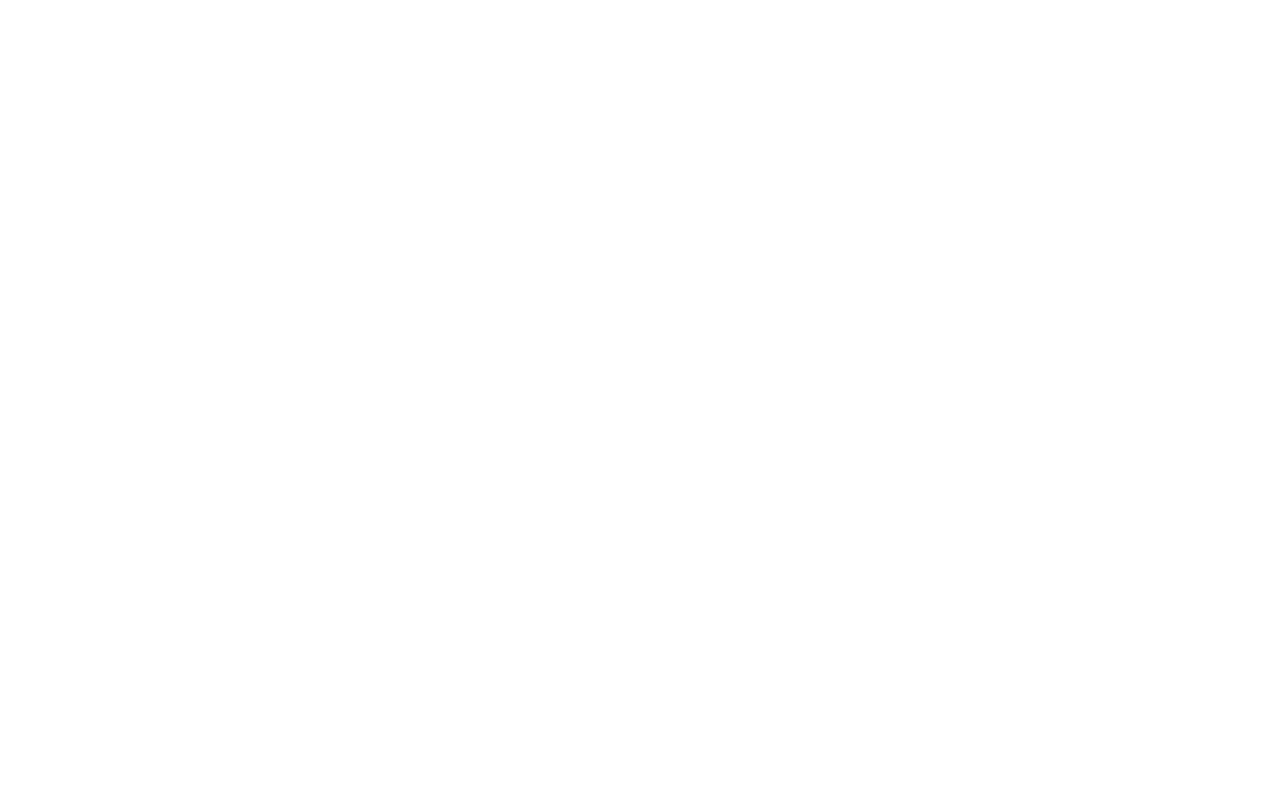
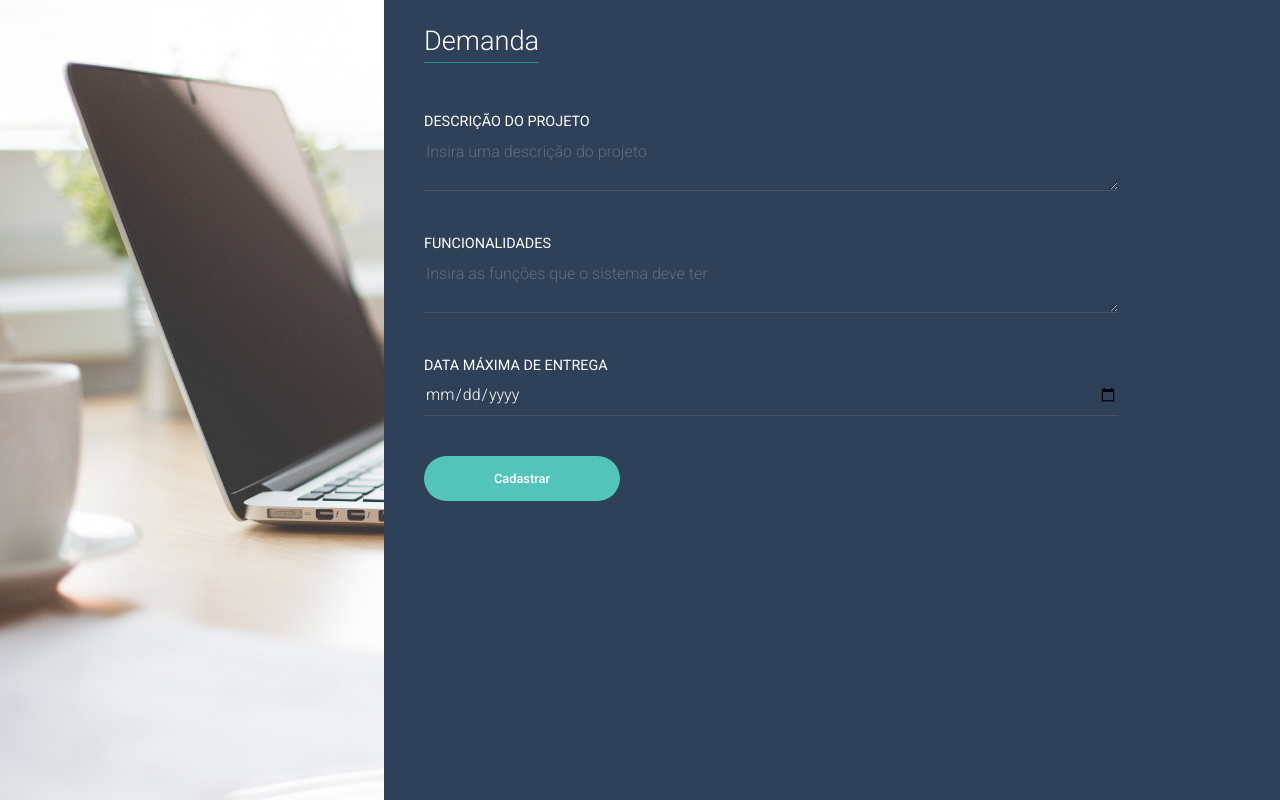
Before and after one commit to kaiquesacchi/TeamUp, a React (Create React App) app in the folder frontend/: page /demand in a window 1280 px wide. Built offline with nearby package versions, Linux system fonts and the light colour scheme.

Commit message:
Added page to register demand

```diff
--- a/frontend/package.json
+++ b/frontend/package.json
@@ -3,7 +3,6 @@
   "version": "0.1.0",
   "private": true,
   "dependencies": {
-    "@material-ui/core": "^3.1.0",
     "react": "^16.5.2",
     "react-dom": "^16.5.2",
     "react-router": "^4.3.1",
--- a/frontend/src/App.js
+++ b/frontend/src/App.js
@@ -2,6 +2,7 @@
 import { BrowserRouter, Route, Link, NavLink, Switch } from 'react-router-dom';
 import './App.css';
 
+import RegisterDemand from './pages/Demands/RegisterDemand';
 import Authentication from './pages/Authentication/Authentication';
 import Home from './pages/Home/Home';
 
@@ -16,6 +17,8 @@
 		</Route>
 		<Route path="/auth" component={Authentication}>
 		</Route>
+		<Route path="/demand" component={RegisterDemand}>
+		</Route>
 	</Switch>
 </BrowserRouter>
 
--- /dev/null
+++ b/frontend/src/pages/Demands/RegisterDemand.js
@@ -0,0 +1,72 @@
+import React, { Component } from 'react';
+
+class RegisterDemand extends Component {
+	constructor() {
+		super();
+
+		this.state = {
+			description: '',
+			funcionalities: '',
+			maxDate: '',
+		};
+
+		this.handleChange = this.handleChange.bind(this);
+		this.handleSubmit = this.handleSubmit.bind(this);
+	}
+
+	handleChange(e) {
+		const target = e.target;
+		const { value } = target;
+		const name = target.name;
+
+		this.setState({
+			[name]: value
+		});
+	}
+
+	handleSubmit(e) {
+		e.preventDefault();
+
+		console.log('The form was submitted with the following data:');
+		console.log(this.state);
+	}
+
+	render() {
+		return (
+
+			<div className="App">
+				<div className="AppBackground Colapsed">
+				</div>
+				<div className="AppForm">
+					<div className="FormTitle">
+						<div to="/auth/sign-in" className="FormTitle__Link FormTitle__Link--Active">
+							Demanda
+						</div>
+					</div>
+					<div className="FormCenter">
+						<form onSubmit={this.handleSubmit} className="FormFields">
+							<div className="FormField">
+								<label className="FormField__Label" htmlFor="name">Descrição do projeto</label>
+								<textarea id="description" className="FormField__Input" placeholder="Insira uma descrição do projeto" name="description" value={this.state.description} onChange={this.handleChange} required />
+							</div>
+							<div className="FormField">
+								<label className="FormField__Label" htmlFor="Funcionalities">Funcionalidades</label>
+								<textarea id="funcionalities" className="FormField__Input" placeholder="Insira as funções que o sistema deve ter" name="funcionalities" value={this.state.funcionalities} onChange={this.handleChange} required />
+							</div>
+							<div className="FormField">
+								<label className="FormField__Label" htmlFor="maxDate">Data máxima de entrega</label>
+								<input type="date" id="maxDate" className="FormField__Input" placeholder="Insira a data máxima de conclusão" name="maxDate" value={this.state.date} onChange={this.handleChange} required />
+							</div>
+
+							<div className="FormField">
+								<button className="FormField__Button mr-20">Cadastrar</button>
+							</div>
+						</form>
+					</div>
+				</div>
+			</div>
+
+		);
+	}
+}
+export default RegisterDemand;
```
Also changed, not shown: 1 other file (tests, documents, lock files or other folders).
